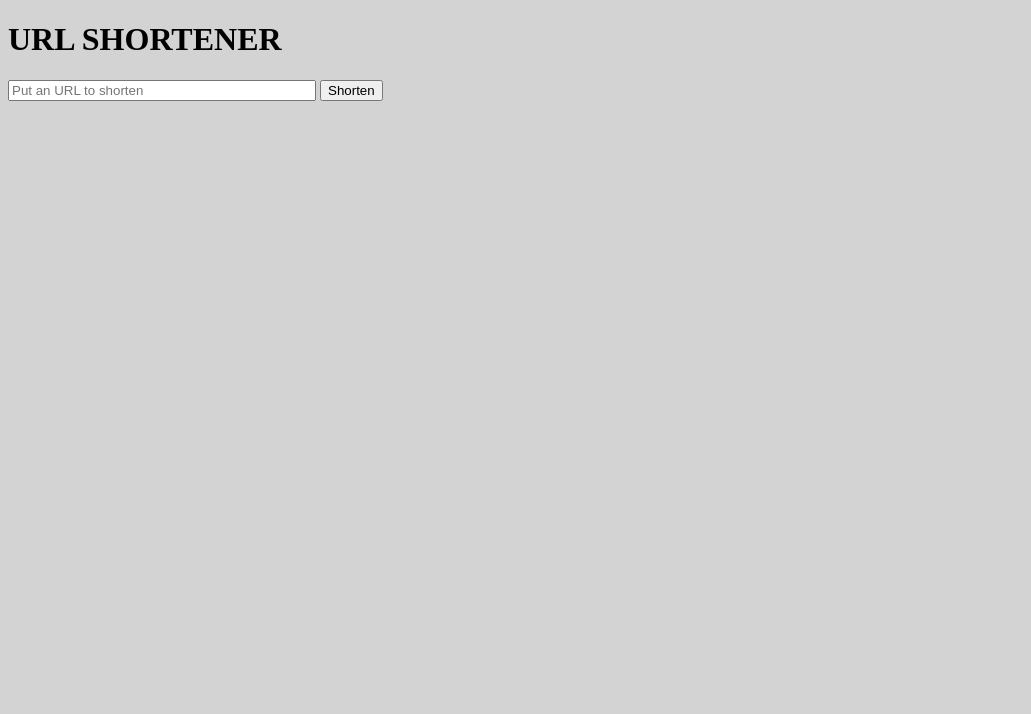
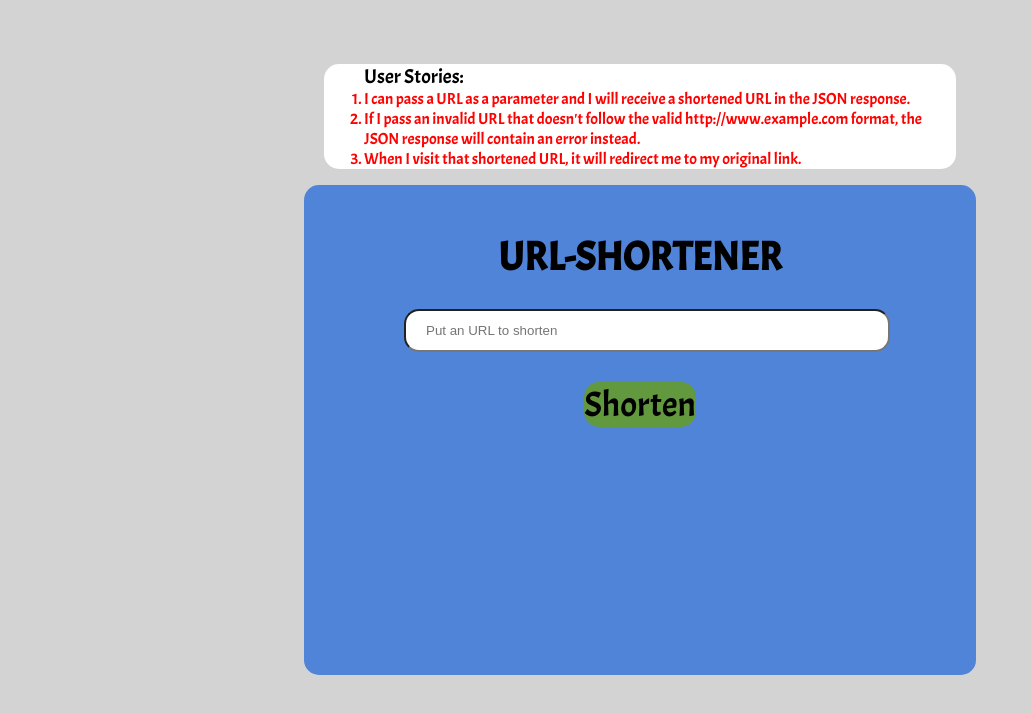
Before and after one commit to IGMontero/url-shortener, a website: page views/index.html in a window 1280 px wide. Shown: the whole page, without its empty margins (0-1031 px from the left). Drawn offline with nearby package versions, Linux system fonts and the light colour scheme.

Commit message:
Finished project

```diff
--- a/app.js
+++ b/app.js
@@ -77,9 +77,6 @@ app.post('/api/shorten',function(req,res){
   })
 })
 
-app.get("/:raw_url",function(req,res){
-
-})
 
 //If the passed code was in the database, redirect the user to its link , else send an error message as an object.
 app.get("/:encoded_url",function(req,res){
--- a/public/shortener.js
+++ b/public/shortener.js
@@ -12,11 +12,14 @@ $('#shortener').on('click',function(){
     success: function(data){
       if(data.error){
         $('#error-message').text(data.error);
-        $('#response a').text('');
+        $('#url-response').hide();
+        $('#error-message').show();
       }else{
-        $('#error-message').text('');
-        $('#long-url').html("<a id=\"long-url\" href=\""+data.long_url+"\">Long URL: "+data.long_url+"</a>");
-        $('#short-url').html("<a id=\"short-url\" href=\""+data.short_url+"\">Short URL: "+data.short_url+"</a>");
+        $('#response label').css('visibility',"visible");
+        $("#error-message").hide();
+        $('#url-response').show();
+        $('#long-url').html("<a id=\"long-url\" href=\""+data.long_url+"\">"+data.long_url+"</a>");
+        $('#short-url').html("<a id=\"short-url\" href=\""+data.short_url+"\">"+data.short_url+"</a>");
       }
     }
   })
--- a/public/style.css
+++ b/public/style.css
@@ -1,12 +1,87 @@
-#url-field{
-  width:300px;
-}
+
 
 body{
   background-color:lightgray;
+  text-align:center;
+  margin-top:5%;
+  font-family: 'Acme', sans-serif;
 }
 
 a{
-  text-decoration:none;
   color:inherit;
 }
+
+h1{
+  font-size:40px;
+}
+
+#user-stories span{
+  font-size:20px;
+}
+
+#user-stories{
+  margin:auto;
+  width:50%;
+}
+
+ol{
+  text-align:left;
+  background-color:white;
+  border-radius:15px;
+}
+
+ol li{
+  color:red;
+  border-radius:15px;
+}
+
+#error-message{
+  text-align:center;
+}
+
+input[type=text]{
+  width:70%;
+  display:block;
+  margin-left:80px;
+  margin-bottom:30px;
+  padding:12px 20px;
+  border-radius:15px;
+}
+
+#shortener{
+  font-size:35px;
+  cursor:pointer;
+  background-color:#63993e;
+  border-radius:15px;
+}
+
+#shortener:hover{
+  background-color:#90dd5a;
+}
+
+#main-container{
+  background-color:#5084d8;
+  width:50%;
+  margin:auto;
+  height:450px;
+  border-radius:15px;
+  padding:20px;
+}
+
+#response{
+  margin-top:50px;
+  border-radius:15px;
+  font-size:30px;
+  text-align:left;
+}
+
+
+#response a {
+  background-color:lightgray;
+  color:red;
+  border-radius:15px;
+}
+
+#response label{
+visibility:hidden;
+}
--- a/views/index.html
+++ b/views/index.html
@@ -7,24 +7,38 @@
     <meta http-equiv="X-UA-Compatible" content="IE=edge">
     <meta name="viewport" content="width=device-width, initial-scale=1">
     <link rel="stylesheet" href="/style.css">
+    <link href="https://fonts.googleapis.com/css?family=Acme" rel="stylesheet">
     <!-- JQUERY -->
     <script src="https://code.jquery.com/jquery-3.3.1.js"
   integrity="sha256-2Kok7MbOyxpgUVvAk/HJ2jigOSYS2auK4Pfzbm7uH60="
   crossorigin="anonymous"></script>
   </head>
   <body>
+    <div id ="user-stories">
+      <ol>
+        <span>User Stories:</span>
+        <li>I can pass a URL as a parameter and I will receive a shortened URL in the JSON response.</li>
+        <li>If I pass an invalid URL that doesn't follow the valid http://www.example.com format, the JSON response will contain an error instead.</li>
+        <li>When I visit that shortened URL, it will redirect me to my original link.</li>
+      </ol>
+    </div>
     <div id="main-container">
       <h1>
-        URL SHORTENER
+        URL-SHORTENER
       </h1>
       <input type = "text" placeholder="Put an URL to shorten" id="url-field">
-      <button id="shortener">
+      <a id="shortener">
         Shorten
-      </button>
+      </a>
       <div id = "response">
+        <p id="error-message"></p>
+        <div id = "url-response">
+        <label class="url-label" for="long-url">Long URL:</label>
         <a id="long-url"></a>
+        <br>
+        <label class="url-label" for="short-url">Short URL:</label>
         <a id="short-url"></a>
-        <p id="error-message"></p>
+        </div>
       </div>
   </div>
   </body>
```
